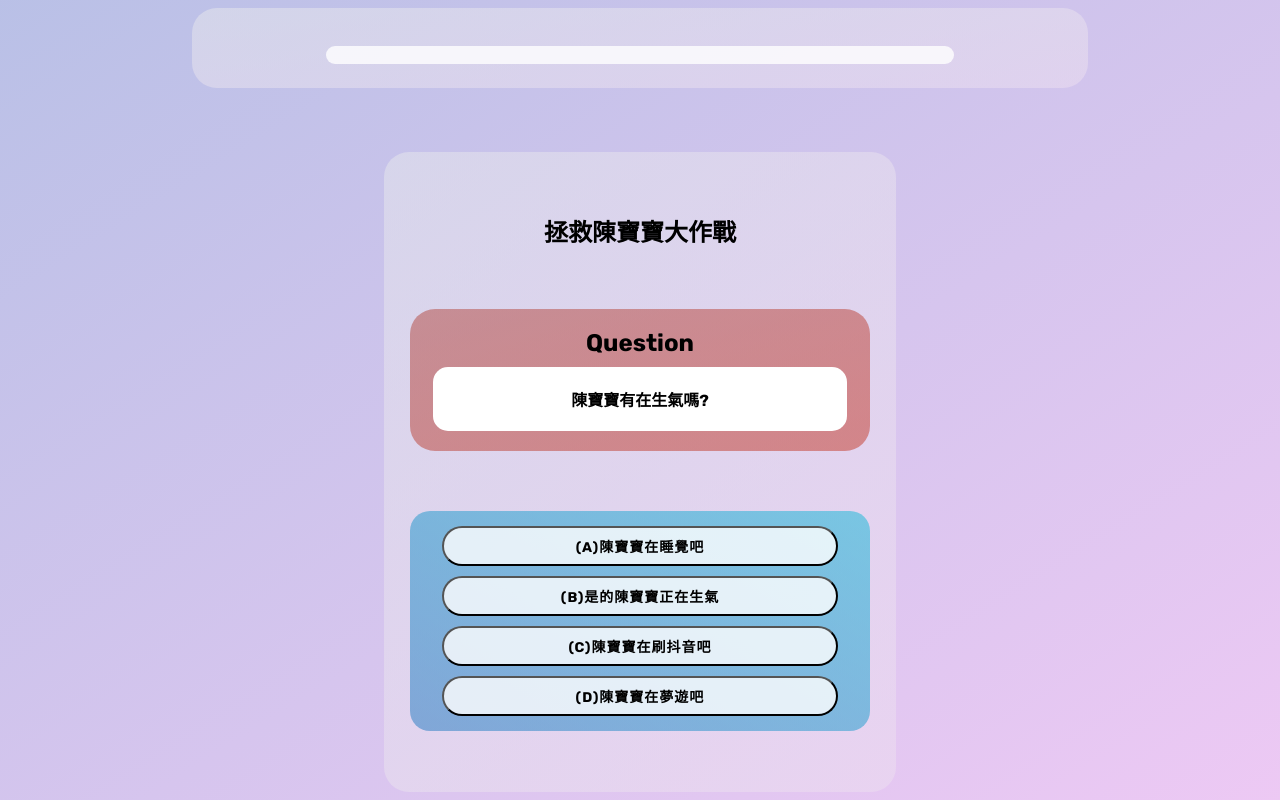
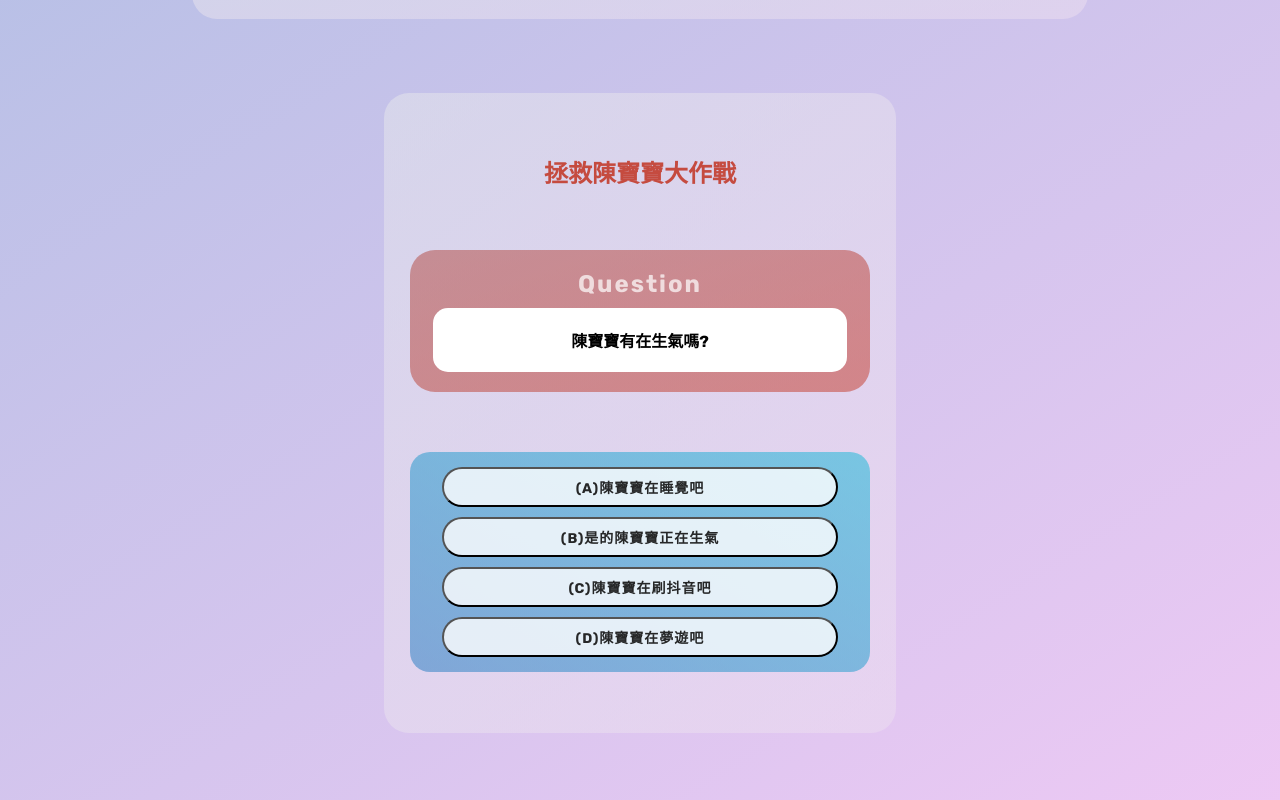
Before and after one commit to adam8130/angryBao, a plain HTML site: page game.html in a window 1280 px wide. Drawn offline with Linux system fonts and the light colour scheme.

Commit message:
version3.2.2

```diff
--- a/game.html
+++ b/game.html
@@ -47,6 +47,8 @@
         font-family: 'Rubik', sans-serif;
         color: rgba(235, 92, 92, 0.8);
         padding: 10px 0;
+        margin-top: -10%;
+        margin-bottom: 10px;
     }
     #hrt2{
         width: 70%;
@@ -68,7 +70,7 @@
         left: -100%;
     }
     .msg {
-        color: rgba(17, 17, 17, 0.9);
+        color: rgba(33, 31, 31, 0.9);
         visibility: visible;
     }
 
@@ -96,6 +98,7 @@
     .tittle {
         width: 90%;
         text-align: center;
+        color:rgba(191, 40, 20, 0.8);
     }
 
     .wrap {
@@ -113,6 +116,8 @@
     }
 
     .wrap h2 {
+        color: rgba(255, 255, 255, 0.7);
+        letter-spacing: 2px;
         margin-bottom: 10px;
     }
 
@@ -152,7 +157,7 @@
         padding: 8px 0;
         letter-spacing: 1px;
         font-size: 14px;
-        color: black;
+        color: rgba(17, 17, 17, 0.9);
     }
 
     .wrap a {
```
